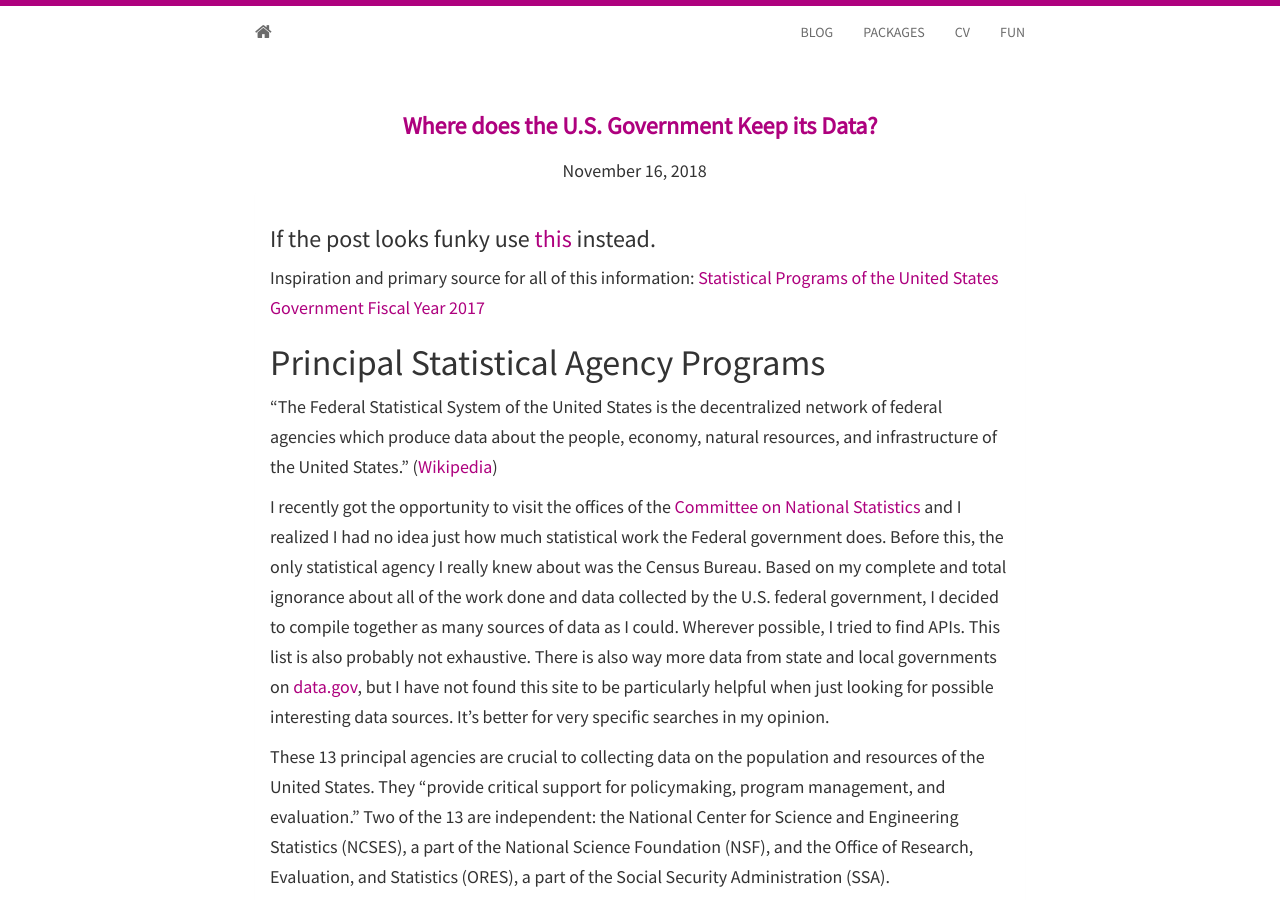
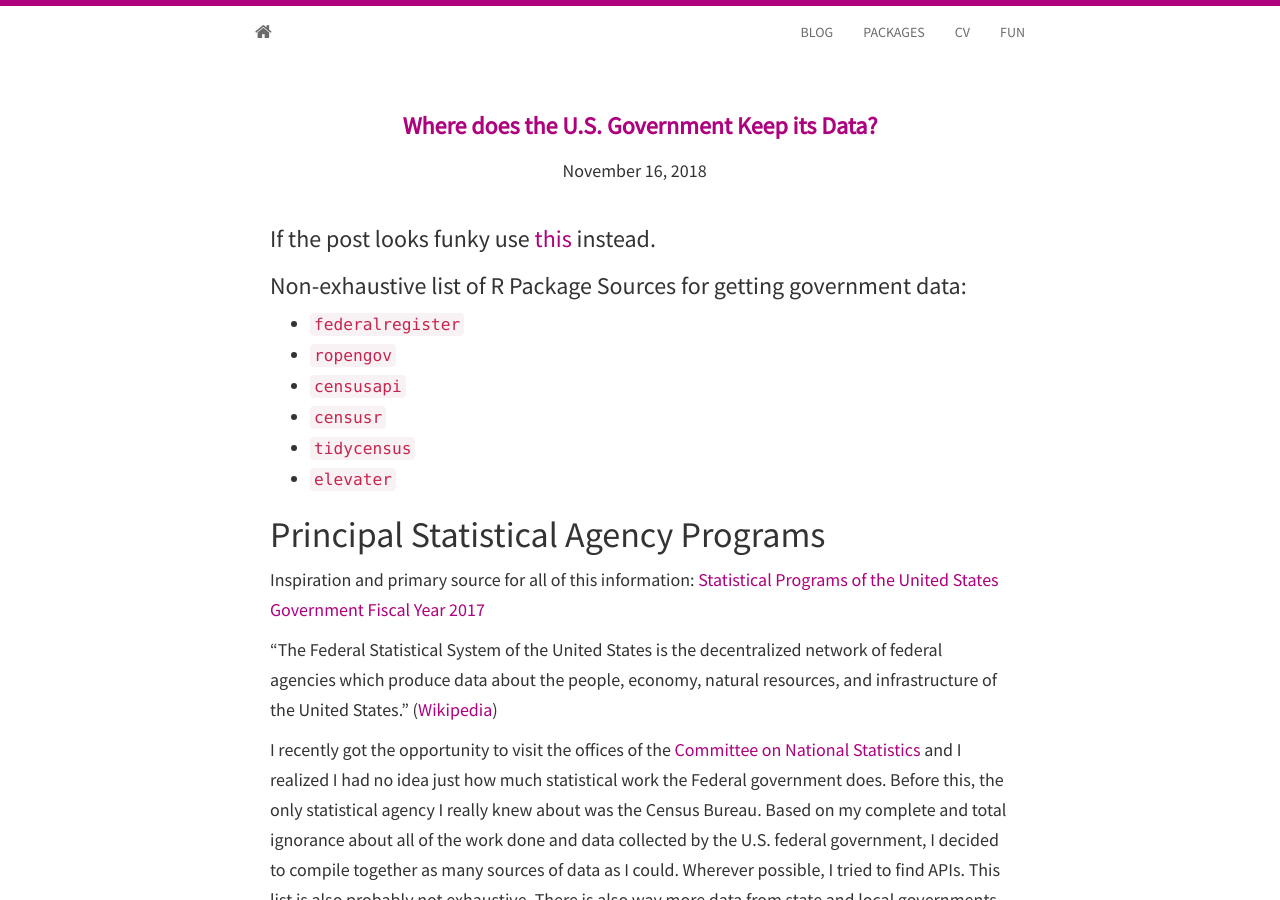
Before and after one commit to sctyner/sctyner.github.io, a Jekyll site: the page built from _posts/2018-11-16-us-govt-data.md, in a window 1280 px wide and 900 px high. Built offline with Jekyll 4.4.1, drawn with Linux system fonts in a browser that asks for light colours; nearby versions of some CDN libraries.

Commit message:
add r package mini list

```diff
--- a/_posts/2018-11-16-us-govt-data.md
+++ b/_posts/2018-11-16-us-govt-data.md
@@ -9,10 +9,19 @@ categories: blog, data, government
 
 ### If the post looks funky use [this](../static/presentations/Misc/GraphicsGroupISU/2018-11-16-us-govt-data.html) instead.
 
+### Non-exhaustive list of R Package Sources for getting government data:
+
+- [`federalregister`](https://github.com/rOpenGov/federalregister)
+- [`ropengov`](http://ropengov.github.io/projects/)
+- [`censusapi`](https://cran.r-project.org/web/packages/censusapi/censusapi.pdf)
+- [`censusr`](https://github.com/transportfoundry/censusr)
+- [`tidycensus`](https://www.r-pkg.org/pkg/tidycensus)
+- [`elevater`](https://cfpub.epa.gov/si/si_public_record_report.cfm?Lab=NHEERL&direntryid=335983)
+
+# Principal Statistical Agency Programs
 
 Inspiration and primary source for all of this information: [Statistical Programs of the United States Government Fiscal Year 2017](https://obamawhitehouse.archives.gov/sites/default/files/omb/assets/information_and_regulatory_affairs/statistical-programs-2017.pdf)
 
-# Principal Statistical Agency Programs
 
 "The Federal Statistical System of the United States is the decentralized network of federal agencies which produce data about the people, economy, natural resources, and infrastructure of the United States." ([Wikipedia](https://en.wikipedia.org/wiki/Federal_Statistical_System_of_the_United_States))
 
```
Also changed, not shown: _source/2018-11-16-us-govt-data.Rmd (+10 -1 lines).
